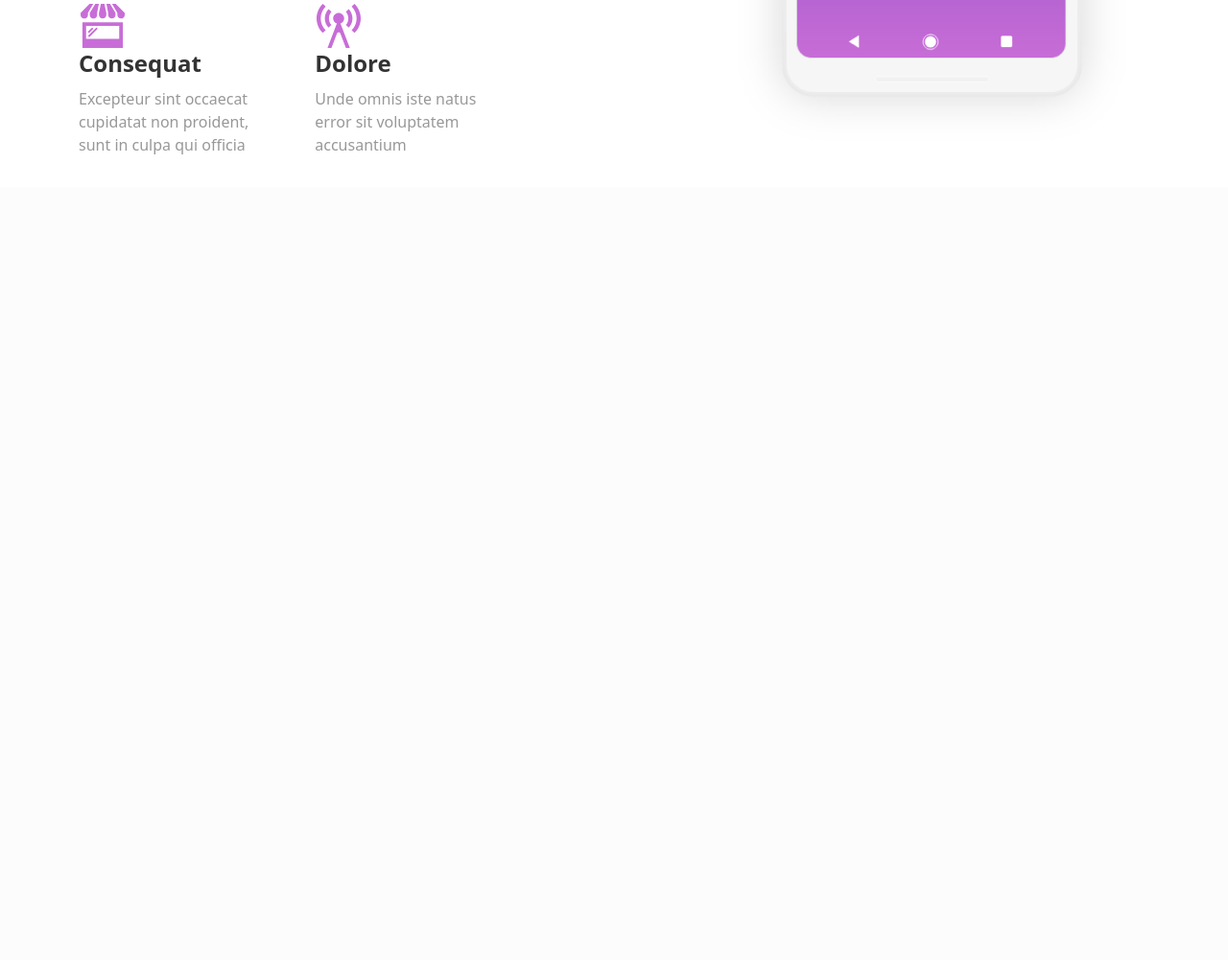
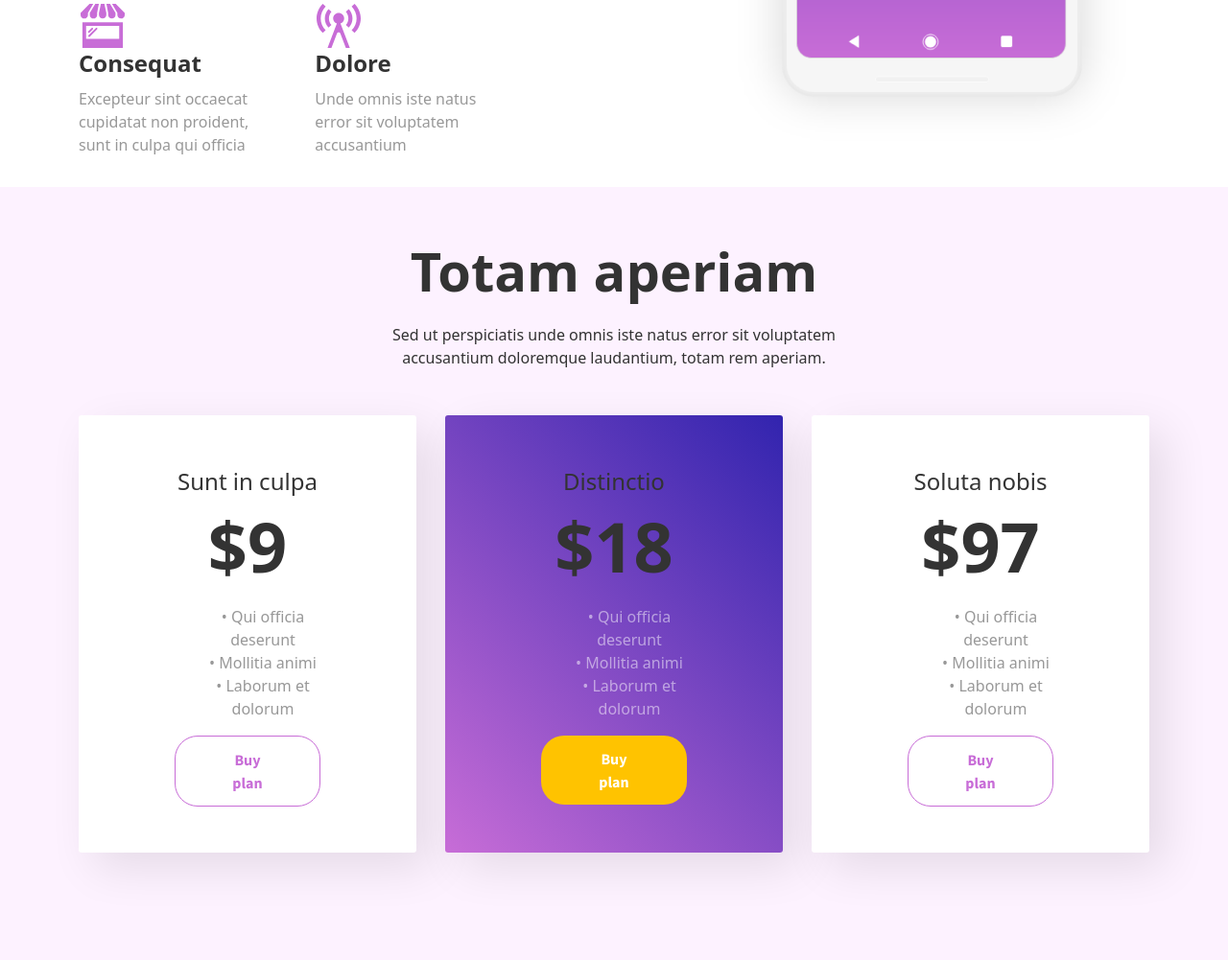
Before and after one commit to Katerina-DI/project_relap, a Node project: template source/pages/index.pug in a window 1280 px wide; the page is wider, and only the part inside the window is pictured. Shown: the part 3094-4095 px from the top of that part at 96% size. Before the commit the page ends 3255 px from the top of that part, so only its background shows below. Run offline with Node 20 templates, Linux system fonts and the light colour scheme; the template is opened without the code that fills it, so the values that code supplies are empty.

Commit message:
added section price

```diff
--- a/source/pages/index.pug
+++ b/source/pages/index.pug
@@ -90,3 +90,34 @@ html(lang="en")
                         p Unde omnis iste natus error sit voluptatem accusantium
             .free-time__phone
                 img(src="../img/iphone.png", alt="")
+
+        section.price
+            .container
+                .price__descr
+                    b Totam aperiam
+                    p Sed ut perspiciatis unde omnis iste natus error sit voluptatem accusantium doloremque laudantium, totam rem aperiam.
+                .price-item
+                    .wine
+                        h4 Sunt in culpa
+                        b $9
+                        ul
+                            li • Qui officia deserunt
+                            li • Mollitia animi
+                            li • Laborum et dolorum
+                        button.btn.btn-primary Buy plan
+                    .difference
+                        h4 Distinctio
+                        b $18
+                        ul
+                            li • Qui officia deserunt
+                            li • Mollitia animi
+                            li • Laborum et dolorum
+                        button.btn.btn-primary Buy plan
+                    .other
+                        h4 Soluta nobis
+                        b $97
+                        ul
+                            li • Qui officia deserunt
+                            li • Mollitia animi
+                            li • Laborum et dolorum
+                        button.btn.btn-primary Buy plan
--- a/source/styles/constants.scss
+++ b/source/styles/constants.scss
@@ -6,3 +6,5 @@
 
 $white: #fff;
 $black: #333;
+$lightBeige: #FDF2FF;
+$puple: #C86DD7;
--- a/source/styles/main.scss
+++ b/source/styles/main.scss
@@ -4,6 +4,7 @@
 @import './nav.scss';
 @import './pleasures.scss';
 @import './free-time.scss';
+@import './price.scss';
 
 .home-section {
     position: relative;
--- a/source/styles/mixins.scss
+++ b/source/styles/mixins.scss
@@ -14,5 +14,5 @@
     font-size: 16px;
     line-height: 24px;
     color: $white;
-
+    padding: 12px 54px;
   }
--- a/source/styles/pleasures.scss
+++ b/source/styles/pleasures.scss
@@ -1,5 +1,5 @@
 .rejects-pleasures {
-    background: #FDF2FF;
+    background: $lightBeige;
     padding: 144px 0 112px;
     margin: 0;
     .container {
@@ -65,9 +65,9 @@
             }
             .btn.btn-primary {
                 @include button;
-                background: #C86DD7;
-                border-color:  #c86dd7 ;
-                padding: 12px 54px;
+                background:$puple;
+                border-color: $puple ;
+
                 width: 30%;
                 margin-bottom: 32px;
             }
--- /dev/null
+++ b/source/styles/price.scss
@@ -0,0 +1,83 @@
+.price {
+    margin: 0;
+    background: $lightBeige;
+    padding: 55px 0 112px;
+    .price__descr {
+        @include flex-column;
+        align-items: center;
+        b {
+            font-size: 56px;
+            line-height: 64px;
+            color: $black;
+
+        }
+        p {
+            margin: 0;
+            font-size: 16px;
+            line-height: 24px;
+            color: $black;
+            padding: 23px 0 48px;
+            width: 47%;
+            text-align: center;
+
+        }
+    }
+    .price-item {
+        @include flex-row;
+        justify-content: center;
+        .wine,
+        .other,
+        .difference {
+            margin: 0;
+            background: $white;
+            box-shadow: 16px 16px 48px rgba(0, 0, 0, 0.0994678);
+            border-radius: 3px;
+            margin-right: 30px;
+            @include flex-column;
+            align-items: center;
+            padding: 53px 100px 48px;
+            h4 {
+                font-size: 24px;
+                line-height: 32px;
+                color: $black;
+            }
+            b {
+                font-size: 72px;
+                line-height: 72px;
+                color: $black;
+                margin: 7px 0 26px;
+            }
+            li {
+                font-size: 16px;
+                line-height: 24px;
+                color: $black;
+                opacity: 0.5;
+                text-align: center;
+                list-style-type: none;
+            }
+            .btn.btn-primary {
+                @include button;
+                background-color: $white;
+                color: $puple;
+                border: 1px solid #C86DD7;
+
+            }
+        }
+        .difference {
+            background: linear-gradient(224.72deg, #3023AE -1%, #C86DD7 100.5%);
+            li {
+                color: $white;
+                opacity: 0.5;
+            }
+            .btn.btn-primary {
+                background-color: #FFC300;
+                color: $white;
+                border: none;
+            }
+        }
+        .other {
+            margin: 0;
+        }
+    }
+
+}
```
Also changed, not shown: build/styles/main.css, 1 other file.
